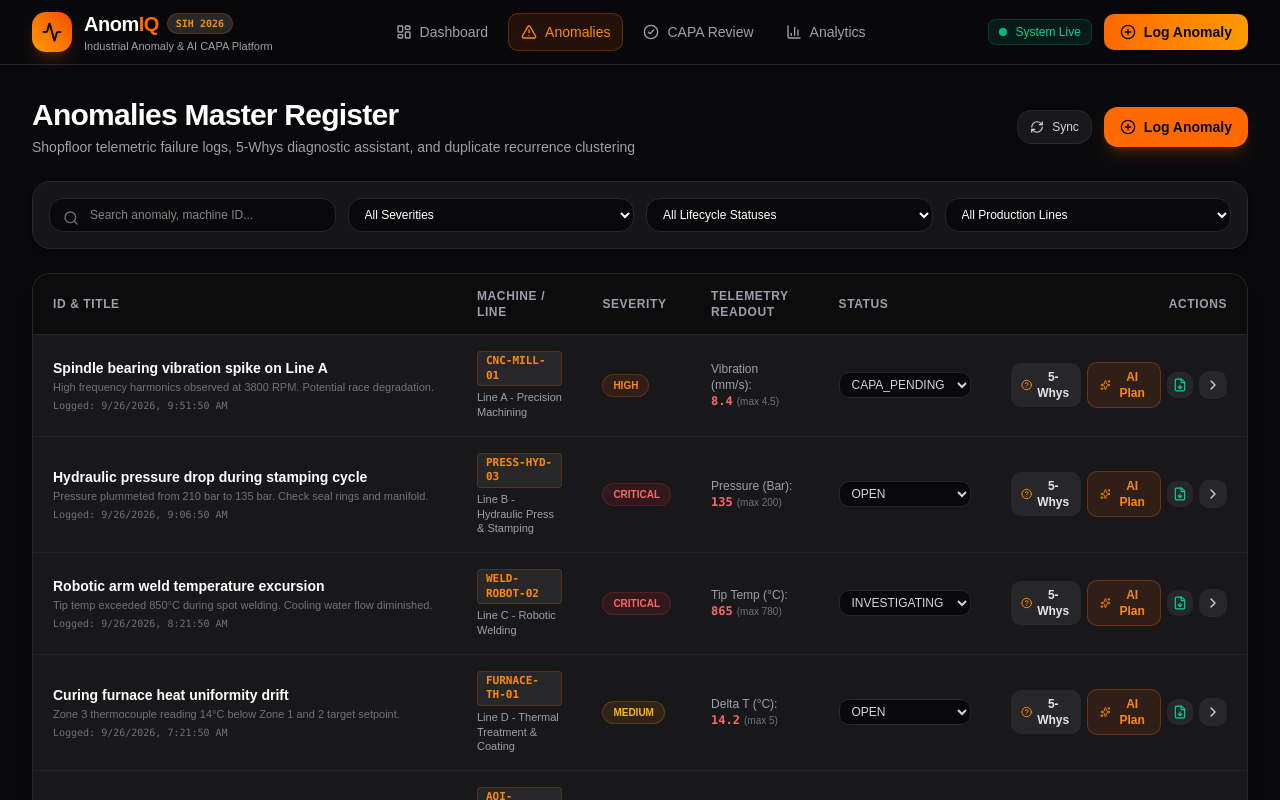
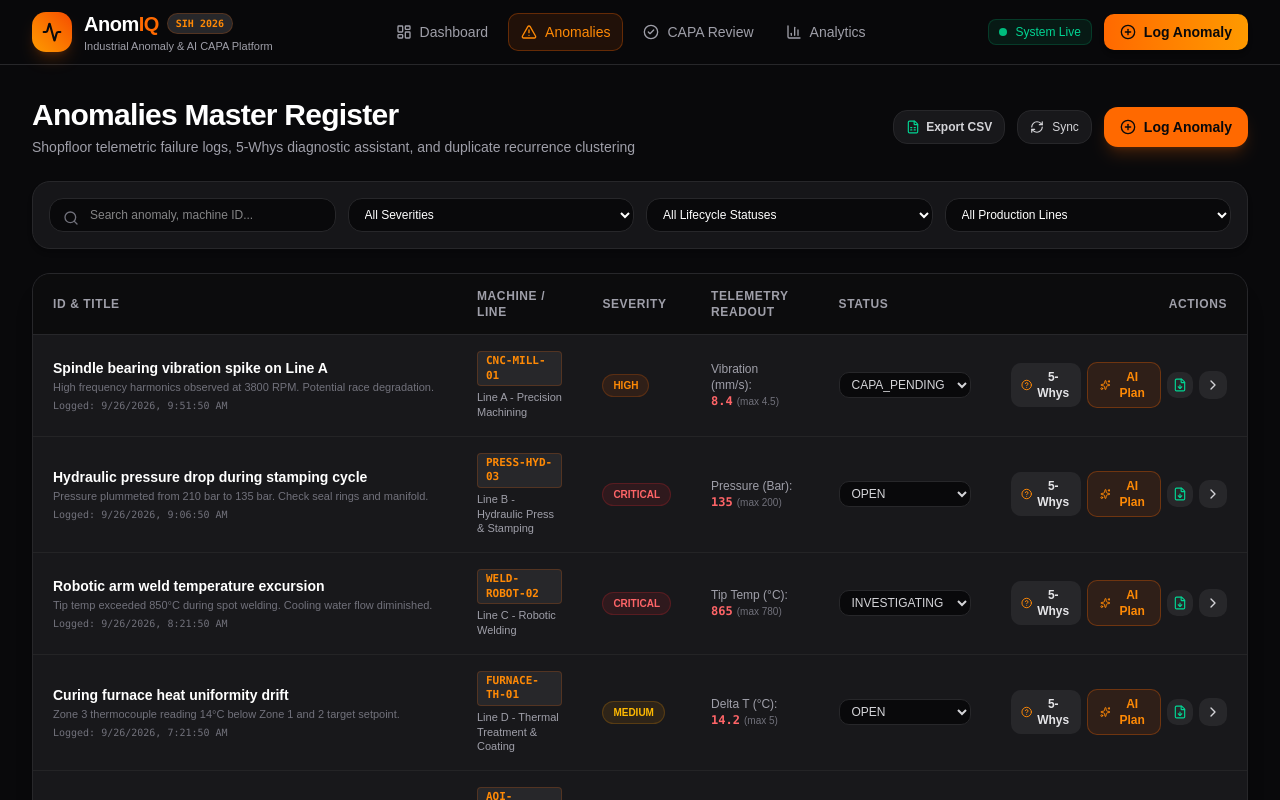
Before and after one commit to THETECHIEWRITER101/AnomIQ, a React (Vite) app in the folder frontend/: page /anomalies in a window 1280 px wide. Shown: the top 800 px of the page. Built offline with nearby package versions, Linux system fonts and the light colour scheme; no server answers.

Commit message:
feat(frontend): add client-side CSV tabular export for ERP and maintenance logs

```diff
--- a/frontend/src/pages/Anomalies.tsx
+++ b/frontend/src/pages/Anomalies.tsx
@@ -7,12 +7,14 @@ import {
   ChevronRight,
   HelpCircle,
   FileDown,
-  AlertCircle
+  AlertCircle,
+  FileSpreadsheet
 } from 'lucide-react';
 import { anomalyApi, Anomaly } from '../services/api';
 import CreateAnomalyModal from '../components/CreateAnomalyModal';
 import FiveWhysCopilotModal from '../components/FiveWhysCopilotModal';
 import { exportCapaAuditPdf } from '../utils/exportAuditPdf';
+import { exportAnomaliesToCsv } from '../utils/exportCsv';
 
 export const Anomalies: React.FC = () => {
   const [anomalies, setAnomalies] = useState<Anomaly[]>([]);
@@ -208,7 +210,16 @@ export const Anomalies: React.FC = () => {
           </p>
         </div>
 
-        <div className="flex items-center gap-3">
+        <div className="flex items-center gap-2 sm:gap-3 flex-wrap">
+          <button
+            type="button"
+            onClick={() => exportAnomaliesToCsv(filteredAnomalies)}
+            className="flex items-center gap-1.5 px-3 py-2 bg-zinc-900 hover:bg-zinc-800 border border-zinc-800 rounded-xl text-zinc-300 text-xs font-semibold transition"
+            title="Export filtered anomalies to CSV"
+          >
+            <FileSpreadsheet className="w-3.5 h-3.5 text-emerald-400" />
+            <span>Export CSV</span>
+          </button>
           <button
             onClick={fetchAnomalies}
             className="flex items-center gap-2 px-3 py-2 bg-zinc-900 border border-zinc-800 rounded-xl text-zinc-300 text-xs hover:bg-zinc-800 transition"
--- /dev/null
+++ b/frontend/src/utils/exportCsv.ts
@@ -0,0 +1,56 @@
+import { Anomaly } from '../services/api';
+
+/**
+ * Client-Side CSV Export Utility for Quality Teams & Maintenance Logs.
+ * Runs 100% in the user's browser with 0 backend CPU or server memory footprint.
+ */
+export const exportAnomaliesToCsv = (anomalies: Anomaly[], filename: string = 'AnomIQ_Anomalies_Register.csv') => {
+  if (!anomalies || anomalies.length === 0) return;
+
+  const headers = [
+    'Incident ID',
+    'Anomaly Title',
+    'Machine ID',
+    'Production Line',
+    'Severity',
+    'Status',
+    'Monitored Metric',
+    'Observed Reading',
+    'Threshold Limit',
+    'Reporting Operator',
+    'Detected Timestamp (UTC)',
+    'Resolved Timestamp (UTC)'
+  ];
+
+  const escapeCsv = (val: any) => {
+    if (val === null || val === undefined) return '""';
+    const str = String(val).replace(/"/g, '""');
+    return `"${str}"`;
+  };
+
+  const rows = anomalies.map((a) => [
+    escapeCsv(a.id),
+    escapeCsv(a.title),
+    escapeCsv(a.machine_id),
+    escapeCsv(a.production_line),
+    escapeCsv(a.severity),
+    escapeCsv(a.status),
+    escapeCsv(a.metric_name || 'N/A'),
+    escapeCsv(a.metric_value !== undefined ? a.metric_value : 'N/A'),
+    escapeCsv(a.threshold_value !== undefined ? a.threshold_value : 'N/A'),
+    escapeCsv(a.operator_name || 'N/A'),
+    escapeCsv(a.detected_at),
+    escapeCsv(a.resolved_at || 'UNRESOLVED'),
+  ]);
+
+  const csvContent = [headers.join(','), ...rows.map((r) => r.join(','))].join('\r\n');
+  const blob = new Blob([csvContent], { type: 'text/csv;charset=utf-8;' });
+  const url = URL.createObjectURL(blob);
+  const link = document.createElement('a');
+  link.setAttribute('href', url);
+  link.setAttribute('download', filename);
+  document.body.appendChild(link);
+  link.click();
+  document.body.removeChild(link);
+  URL.revokeObjectURL(url);
+};
```
